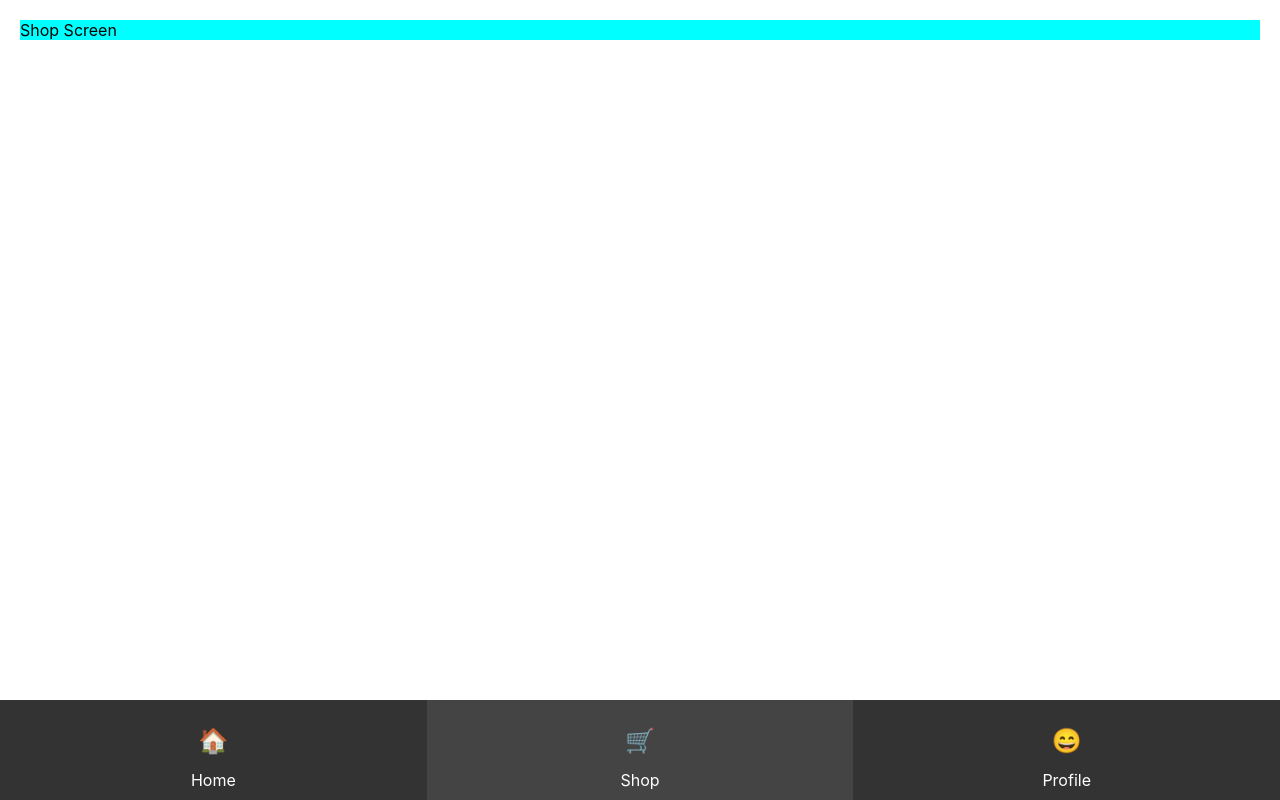
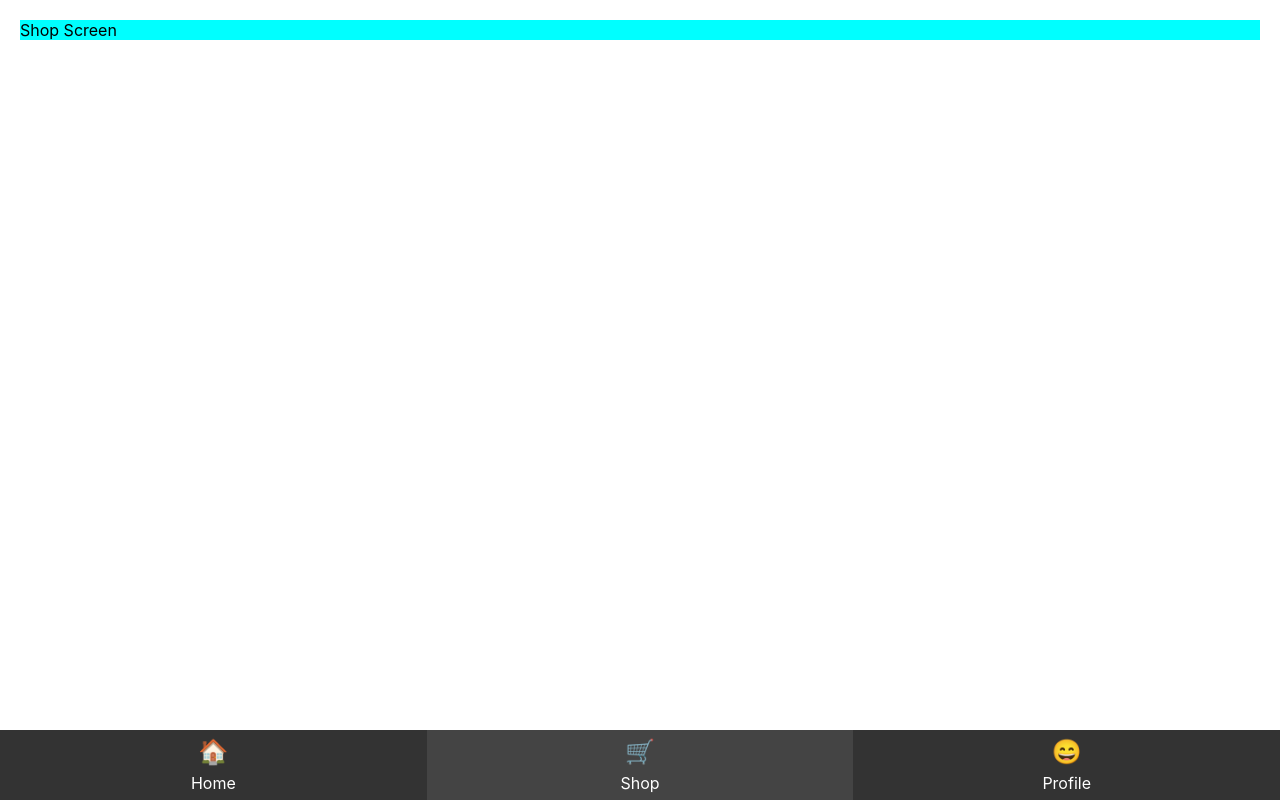
Before and after one commit to janezk7/GroceryOptimizer, a React (Create React App) app: page /shop in a window 1280 px wide. Built offline with nearby package versions, Linux system fonts and the light colour scheme.

Commit message:
Refactor screens, adjust tabs styling

```diff
--- a/src/App.css
+++ b/src/App.css
@@ -52,25 +52,24 @@
 
 .tabs {
   display: flex;
-  justify-content: space-around;
+  /* justify-content: space-around; */
   background-color: #333;
   /* padding: 10px; */
   position: fixed;
   bottom: 0;
   width: 100%;
-  height: 100px;
 }
 
 .tab-link {
   display: flex;
   flex: 1;
-  justify-content: space-around;
+  justify-content: space-evenly;
   align-items: center;
   flex-direction: column;
 
   color: white;
   text-decoration: none;
-  padding: 10px;
+  height: 70px;
   font-size: 16px;
   /* background-color: 'cyan'; */
 }
@@ -90,7 +89,7 @@
 }
 
 .tabIcon {
-  flex: 1;
+  /* flex: 1; */
   display: flex;
   justify-content: center;
   align-items: center;
--- a/src/App.tsx
+++ b/src/App.tsx
@@ -1,5 +1,3 @@
-import React, { CSSProperties } from "react";
-import logo from "./logo.svg";
 import "./App.css";
 import {
   BrowserRouter,
@@ -9,33 +7,9 @@ import {
   Routes,
   useLocation,
 } from "react-router-dom";
-
-function HomeScreen() {
-  return (
-    <header className="App-header">
-      <img src={logo} className="App-logo" alt="logo" />
-      <p>
-        Edit <code>src/App.tsx</code> and save to reload.
-      </p>
-      <a
-        className="App-link"
-        href="https://reactjs.org"
-        target="_blank"
-        rel="noopener noreferrer"
-      >
-        Learn React
-      </a>
-    </header>
-  );
-}
-
-function ShopScreen() {
-  return <div style={screenStyle}>Shop Screen</div>;
-}
-
-function ProfileScreen() {
-  return <div style={screenStyle}>Profile Screen</div>;
-}
+import HomeScreen from "./screens/HomeScreen";
+import ShopScreen from "./screens/ShopScreen";
+import ProfileScreen from "./screens/ProfileScreen";
 
 function TabLink({
   to,
@@ -86,8 +60,6 @@ function App() {
   );
 }
 
-const screenStyle: CSSProperties = {
-  backgroundColor: "cyan",
-};
+
 
 export default App;
--- /dev/null
+++ b/src/screens/HomeScreen.tsx
@@ -0,0 +1,20 @@
+import logo from "../logo.svg";
+
+export default function HomeScreen() {
+  return (
+    <header className="App-header">
+      <img src={logo} className="App-logo" alt="logo" />
+      <p>
+        Edit <code>src/App.tsx</code> and save to reload.
+      </p>
+      <a
+        className="App-link"
+        href="https://reactjs.org"
+        target="_blank"
+        rel="noopener noreferrer"
+      >
+        Learn React
+      </a>
+    </header>
+  );
+}
--- /dev/null
+++ b/src/screens/ProfileScreen.tsx
@@ -0,0 +1,9 @@
+import { CSSProperties } from "react";
+
+export default function ProfileScreen() {
+  return <div style={screenStyle}>Profile Screen</div>;
+}
+
+const screenStyle: CSSProperties = {
+  backgroundColor: "cyan",
+};
--- /dev/null
+++ b/src/screens/ShopScreen.tsx
@@ -0,0 +1,9 @@
+import { CSSProperties } from "react";
+
+export default function ShopScreen() {
+  return <div style={screenStyle}>Shop Screen</div>;
+}
+
+const screenStyle: CSSProperties = {
+  backgroundColor: "cyan",
+};
```
